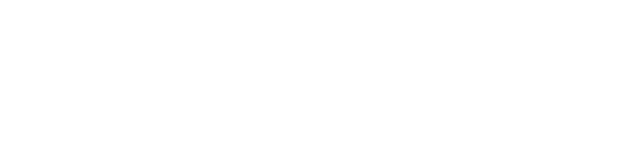
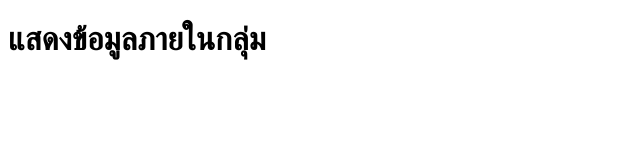
Before and after one commit to PinSpuMS/first-cooperative, a plain HTML site: page index.html in a window 1280 px wide. Shown: the whole page, without its empty margins (0-640 px from the left). Drawn offline with Linux system fonts and the light colour scheme.

Commit message:
add title

```diff
--- a/index.html
+++ b/index.html
@@ -8,6 +8,7 @@
 </head>
 <body>
   <!-- title -->
+  <h1>แสดงข้อมูลภายในกลุ่ม</h1>
   <!-- 670000000 นายศูนย์ นามสกุลศูนย์ -->
   <!-- 671000000 นายหนึ่ง นามสกุลหนึ่ง -->
   <!-- 672000000 นางสาวสอง นามสกุลสอง -->
```
